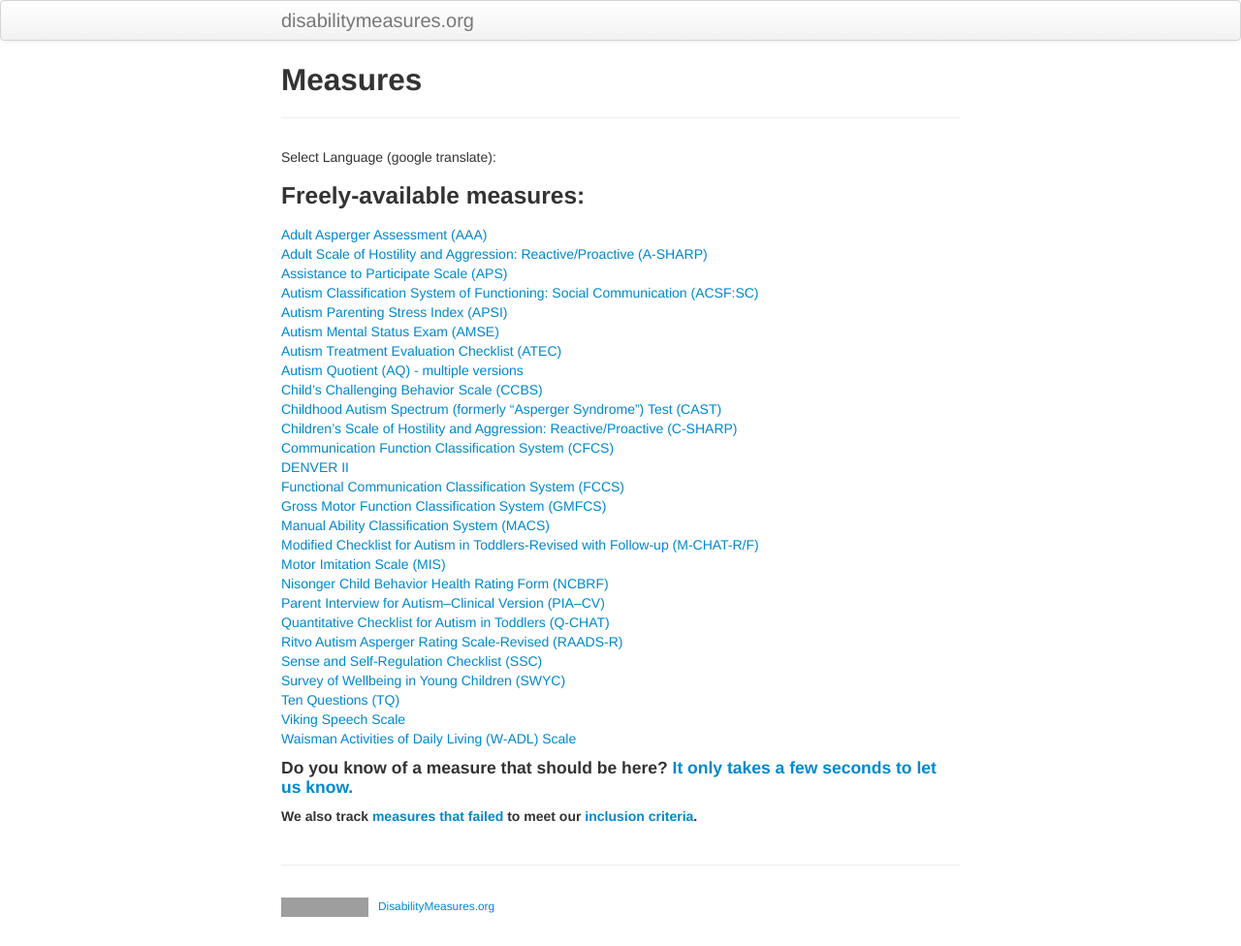
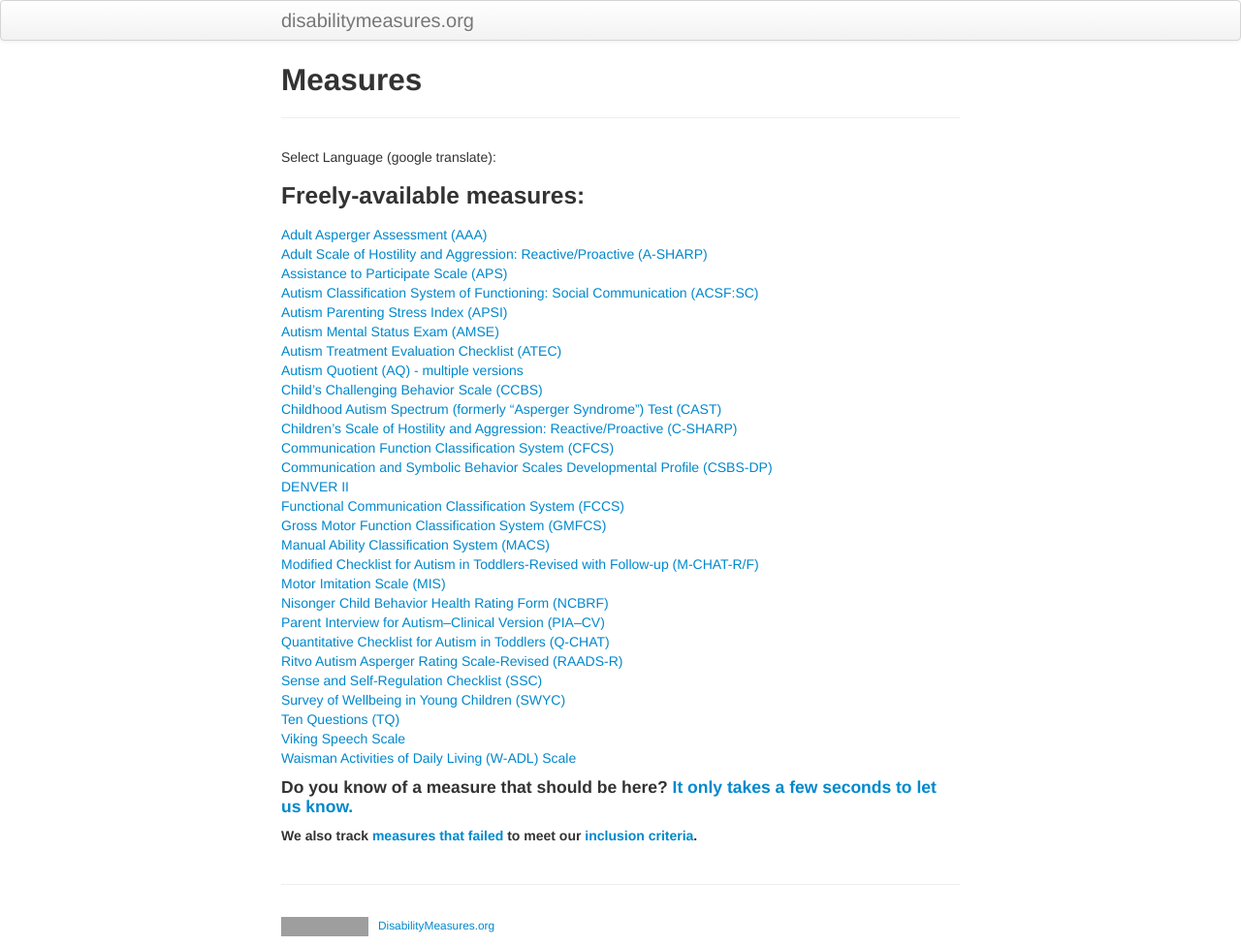
Before and after one commit to mjmaenner/disabilitymeasures, a Jekyll site: the page built from measures/index.md, in a window 1280 px wide. Shown: the whole page at 97% size. Built offline with Jekyll 4.4.1, drawn with Linux system fonts in a browser that asks for light colours; grey boxes are pictures that could not be loaded.

Commit message:
added CSBS-DP infant toddler checklist

```diff
--- a/measures/index.md
+++ b/measures/index.md
@@ -25,6 +25,7 @@ function googleTranslateElementInit() {
 [Childhood Autism Spectrum (formerly "Asperger Syndrome") Test (CAST)](http://disabilitymeasures.org/cast)
 [Children's Scale of Hostility and Aggression: Reactive/Proactive (C-SHARP)](http://disabilitymeasures.org/c-sharp)
 [Communication Function Classification System (CFCS)](http://disabilitymeasures.org/cfcs)
+[Communication and Symbolic Behavior Scales Developmental Profile (CSBS-DP)](disabilitymeasures/csbs-dp/index.md)
 [DENVER II](http://disabilitymeasures.org/denverii)
 [Functional Communication Classification System (FCCS)](http://disabilitymeasures.org/fccs)
 [Gross Motor Function Classification System (GMFCS)](http://disabilitymeasures.org/gmfcs)
```
